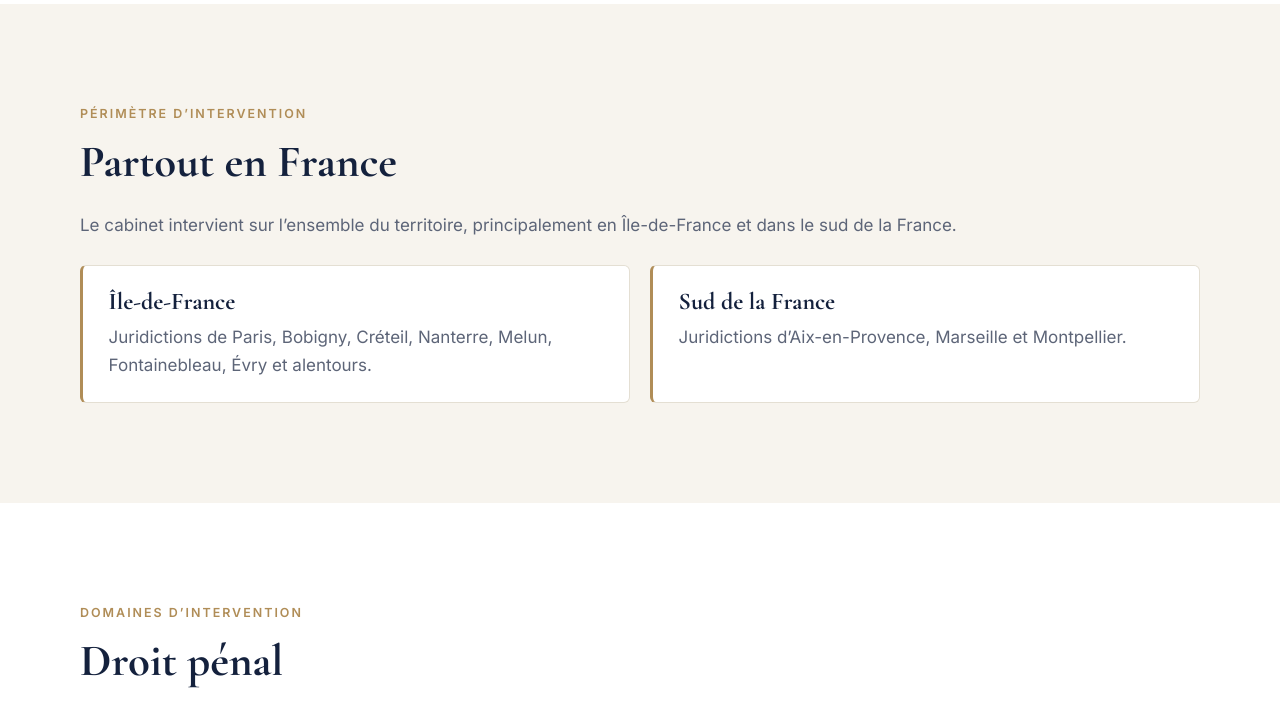
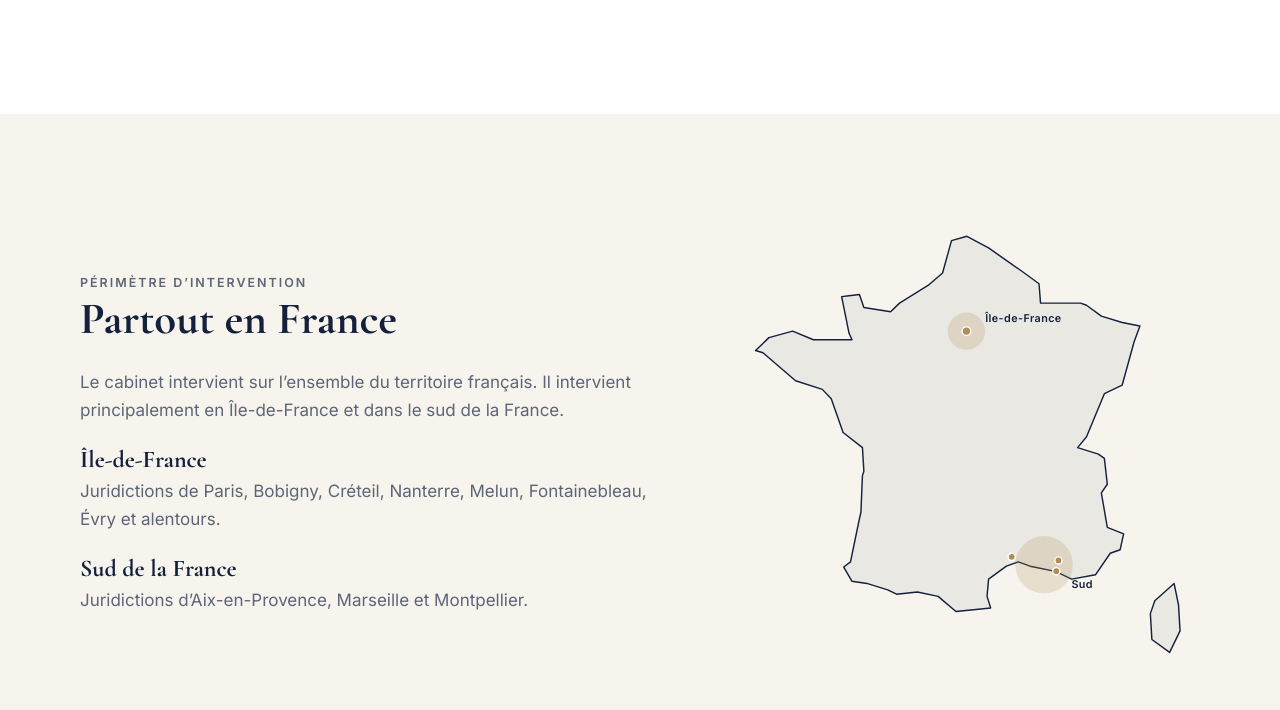
Before and after one commit to chloe-semaan/loick-merle-avocat, a plain HTML site: page index.html in a window 1280 px wide. Shown: the part 1480-2190 px from the top of the page. Drawn offline with nearby package versions, Linux system fonts and the light colour scheme.

Commit message:
Carte de France, phrase signature, photo du Palais de Justice en fond
Co-Authored-By: Claude Sonnet 5.5 <noreply@anthropic.com>

```diff
--- a/index.html
+++ b/index.html
@@ -65,26 +65,34 @@
       <div class="wrap narrow">
         <p class="eyebrow">Le cabinet</p>
         <h2>Une défense engagée, une stratégie sur mesure</h2>
+        <blockquote class="slogan">« Du premier appel à la dernière audience, Loïck Merle défend ses clients avec rigueur, discrétion et détermination. »</blockquote>
         <p>Avocat à la Cour inscrit au Barreau de Paris, Loïck Merle exerce principalement en droit pénal : droit pénal d’urgence, procédure pénale, droit pénal des affaires, assistance des victimes et application des peines. Il intervient également en droit du travail et en droit de la sécurité sociale.</p>
         <p>Il accompagne les personnes mises en cause, les victimes, les dirigeants et les entreprises, en amont de la procédure comme devant les juridictions, dans le strict respect du secret professionnel.</p>
       </div>
     </section>
 
     <section id="perimetre" class="section alt">
-      <div class="wrap">
+      <div class="wrap perimetre">
+        <div class="peri-text">
           <p class="eyebrow">Périmètre d’intervention</p>
           <h2>Partout en France</h2>
-        <p class="sub">Le cabinet intervient sur l’ensemble du territoire, principalement en Île-de-France et dans le sud de la France.</p>
-        <div class="zones">
-          <article class="zone">
+          <p class="sub">Le cabinet intervient sur l’ensemble du territoire français. Il intervient principalement en Île-de-France et dans le sud de la France.</p>
           <h3>Île-de-France</h3>
           <p>Juridictions de Paris, Bobigny, Créteil, Nanterre, Melun, Fontainebleau, Évry et alentours.</p>
-          </article>
-          <article class="zone">
           <h3>Sud de la France</h3>
           <p>Juridictions d’Aix-en-Provence, Marseille et Montpellier.</p>
-          </article>
         </div>
+        <figure class="france" aria-label="Carte de la France : zones d’intervention en Île-de-France et dans le sud">
+          <svg viewBox="0 0 640 640" role="img" aria-hidden="true">
+            <path class="fr-shape" d="M322.7 31.0 L352.8 47.2 L398.2 79.0 L423.0 97.0 L425.1 124.0 L451.9 124.0 L480.8 124.0 L489.1 127.0 L509.7 142.0 L538.7 151.0 L563.4 155.8 L555.2 178.0 L538.7 238.0 L513.9 250.0 L489.1 310.0 L476.7 325.0 L505.6 334.0 L513.9 340.0 L518.0 376.0 L509.7 388.0 L518.0 436.0 L540.7 445.0 L535.8 467.2 L522.1 472.0 L501.5 502.0 L468.4 508.0 L445.7 497.2 L410.6 490.0 L394.1 484.0 L377.6 490.0 L352.8 508.0 L350.7 532.0 L355.7 548.2 L307.4 553.0 L282.6 532.0 L253.7 526.0 L224.8 529.0 L212.4 523.0 L183.5 514.0 L162.8 511.0 L151.3 491.2 L160.7 484.0 L173.1 424.0 L175.2 415.0 L177.3 364.0 L179.3 358.0 L177.3 325.0 L150.4 304.0 L133.9 257.2 L121.5 244.0 L84.3 232.0 L38.9 193.0 L28.6 190.0 L47.2 172.0 L80.2 163.0 L109.1 175.0 L142.2 175.0 L162.8 175.0 L158.7 166.0 L148.4 115.0 L158.7 113.8 L173.1 112.0 L179.3 130.0 L216.5 136.0 L228.9 124.0 L270.2 98.2 L288.8 82.0 L301.2 37.0 Z"/>
+            <path class="fr-shape" d="M610.9 514.0 L617.1 544.0 L619.2 580.0 L604.7 610.0 L580.0 592.0 L577.9 556.0 L584.1 538.0 Z"/>
+            <circle class="halo" cx="322" cy="163" r="26"/><circle class="dot" cx="322" cy="163" r="6"/>
+            <circle class="halo" cx="430" cy="488" r="40"/>
+            <circle class="dot" cx="450" cy="482" r="5"/><circle class="dot" cx="447" cy="497" r="5"/><circle class="dot" cx="385" cy="477" r="5"/>
+            <text x="348" y="150" class="lbl">Île-de-France</text>
+            <text x="468" y="520" class="lbl">Sud</text>
+          </svg>
+        </figure>
       </div>
     </section>
 
--- a/style.css
+++ b/style.css
@@ -110,7 +110,7 @@ nav a.btn { color: var(--white); }
 .h1-sub { display: block; font-size: .5em; font-weight: 500; font-style: italic; color: var(--gold); margin-top: .15em; }
 
 .hero { position: relative; overflow: hidden; padding-bottom: clamp(190px, 27vw, 350px); }
-.hero::before { content: ""; position: absolute; left: 0; right: 0; bottom: 0; height: clamp(150px, 24vw, 300px); background: url("images/palais.svg") center bottom / min(1100px, 150%) auto no-repeat; opacity: .5; pointer-events: none; }
+.hero::before { content: ""; position: absolute; left: 0; right: 0; bottom: 0; height: clamp(260px, 38vw, 480px); background: url("images/palais-de-justice.jpg") center 30% / cover no-repeat; opacity: .55; mix-blend-mode: multiply; pointer-events: none; -webkit-mask-image: linear-gradient(to bottom, transparent 0%, #000 55%); mask-image: linear-gradient(to bottom, transparent 0%, #000 55%); }
 .hero > .wrap { position: relative; z-index: 1; }
 
 .hero-contact { margin: 0 0 1rem; font-weight: 500; }
@@ -146,3 +146,16 @@ nav a.btn { color: var(--white); }
 .contact .form.direct .btn-ghost:hover { color: var(--white); }
 .float-call { background: var(--gold); border: 2px solid var(--white); }
 .float-call:hover { background: var(--navy); }
+
+.slogan { margin: 0 0 1.6rem; padding: .2rem 0 .2rem 1.2rem; border-left: 3px solid var(--gold); font-family: var(--serif); font-style: italic; font-size: clamp(1.4rem, 2.6vw, 1.8rem); line-height: 1.35; color: var(--navy); }
+.perimetre { display: grid; grid-template-columns: 1.1fr .9fr; gap: clamp(24px, 6vw, 80px); align-items: center; }
+.peri-text h3 { margin: 1.4rem 0 .2rem; font-size: 1.5rem; }
+.peri-text p { margin: 0; color: var(--muted); }
+.peri-text .sub { margin-bottom: .6rem; }
+.france { margin: 0; max-width: 460px; justify-self: center; width: 100%; }
+.france svg { width: 100%; height: auto; display: block; }
+.fr-shape { fill: rgba(20,33,61,.06); stroke: var(--navy); stroke-width: 2; stroke-linejoin: round; }
+.france .halo { fill: var(--gold); opacity: .22; }
+.france .dot { fill: var(--gold); stroke: var(--white); stroke-width: 2; }
+.france .lbl { font: 600 15px var(--sans); fill: var(--navy); letter-spacing: .04em; }
+@media (max-width: 820px) { .perimetre { grid-template-columns: 1fr; } .france { max-width: 340px; } }
```
Also changed, not shown: mentions-legales.html (+3 -0 lines), images/palais-de-justice.jpg (added), images/palais.svg (deleted). Lines whose indentation alone changed are shown as unchanged.
